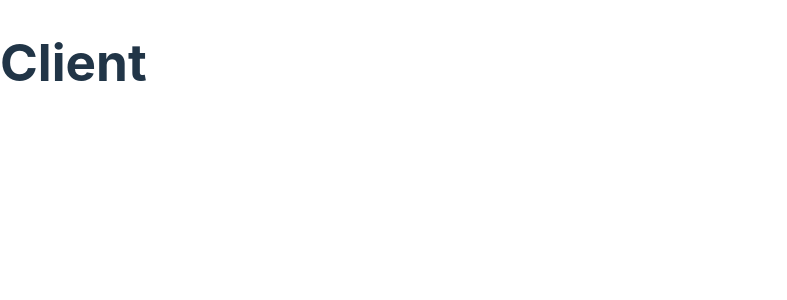
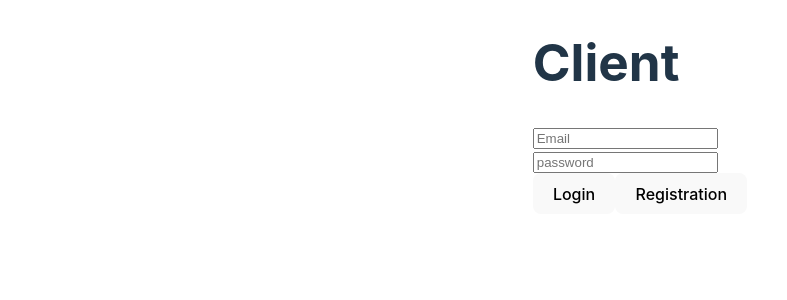
Before and after one commit to UralGuru/jwt-authorization, a React (Vite) app in the folder client/: page / in a window 1280 px wide. Shown: the top 300 px of the page, without its empty margins (0-787 px from the left). Built offline with nearby package versions, Linux system fonts and the light colour scheme.

Commit message:
CLIENT: layoutLoginComponent

```diff
--- a/client/src/App.tsx
+++ b/client/src/App.tsx
@@ -1,9 +1,11 @@
 import './App.css'
+import Login from './components/login'
 
 function App() {
   return (
     <>
       <h1>Client</h1>
+      <Login />
     </>
   )
 }
--- /dev/null
+++ b/client/src/components/login.tsx
@@ -0,0 +1,32 @@
+import React, { FC, useState } from 'react';
+
+const Login: FC = () => {
+    const [email, setEmail] = useState<string>();
+    const [password, setPassword] = useState<string>();
+
+    return (
+        <div>
+            <div>
+                <input type="text"
+                    placeholder='Email'
+                    onChange={e => setEmail(e.target.value)}
+                    value={email}
+                />
+            </div>
+
+            <div>
+                <input type="password"
+                    placeholder='password'
+                    onChange={e => setPassword(e.target.value)}
+                    value={password}
+                />
+            </div>
+
+
+            <button>Login </button>
+            <button>Registration </button>
+        </div>
+    )
+};
+
+export default Login;
--- a/client/src/index.css
+++ b/client/src/index.css
@@ -17,6 +17,8 @@
 body {
   margin: 0;
   min-height: 100vh;
+  display: flex;
+  justify-content: center;
 }
 
 h1 {
```
